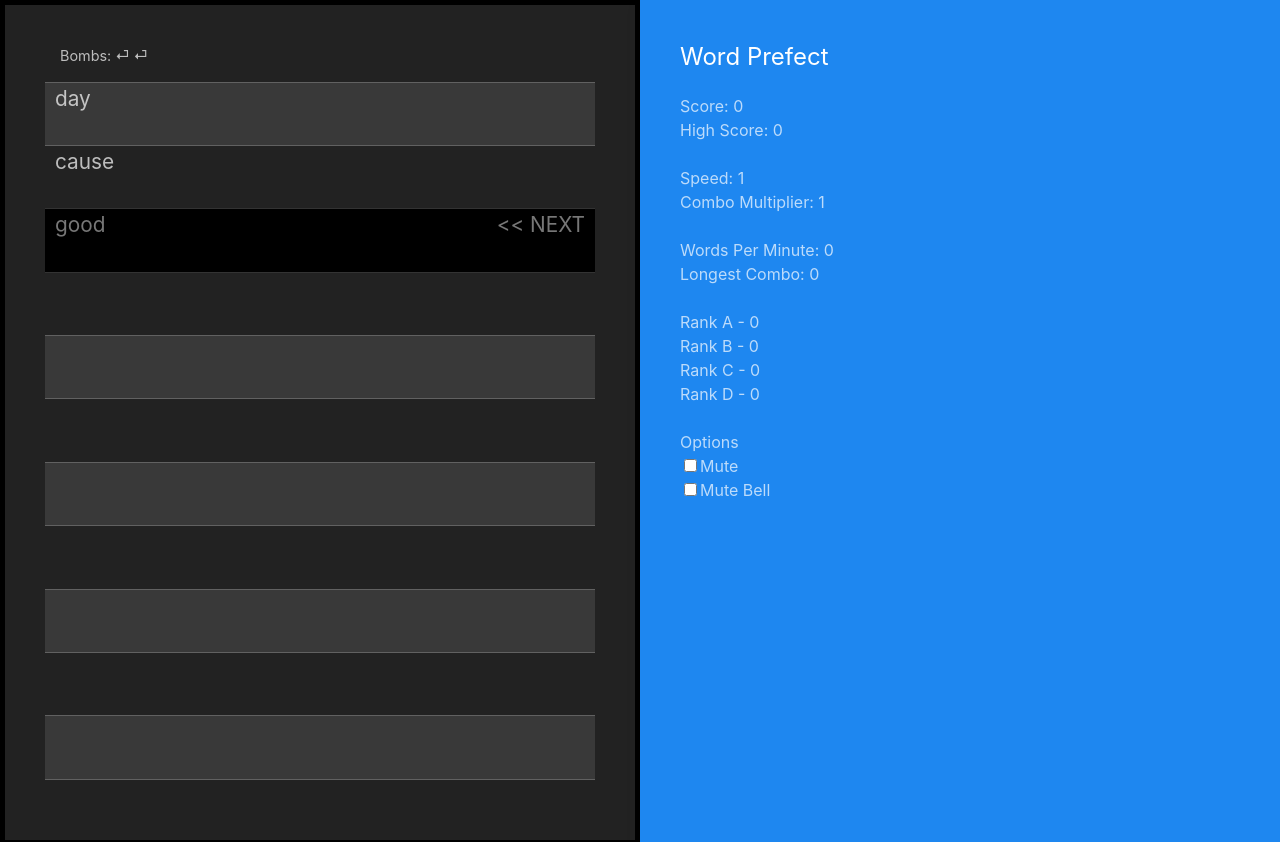
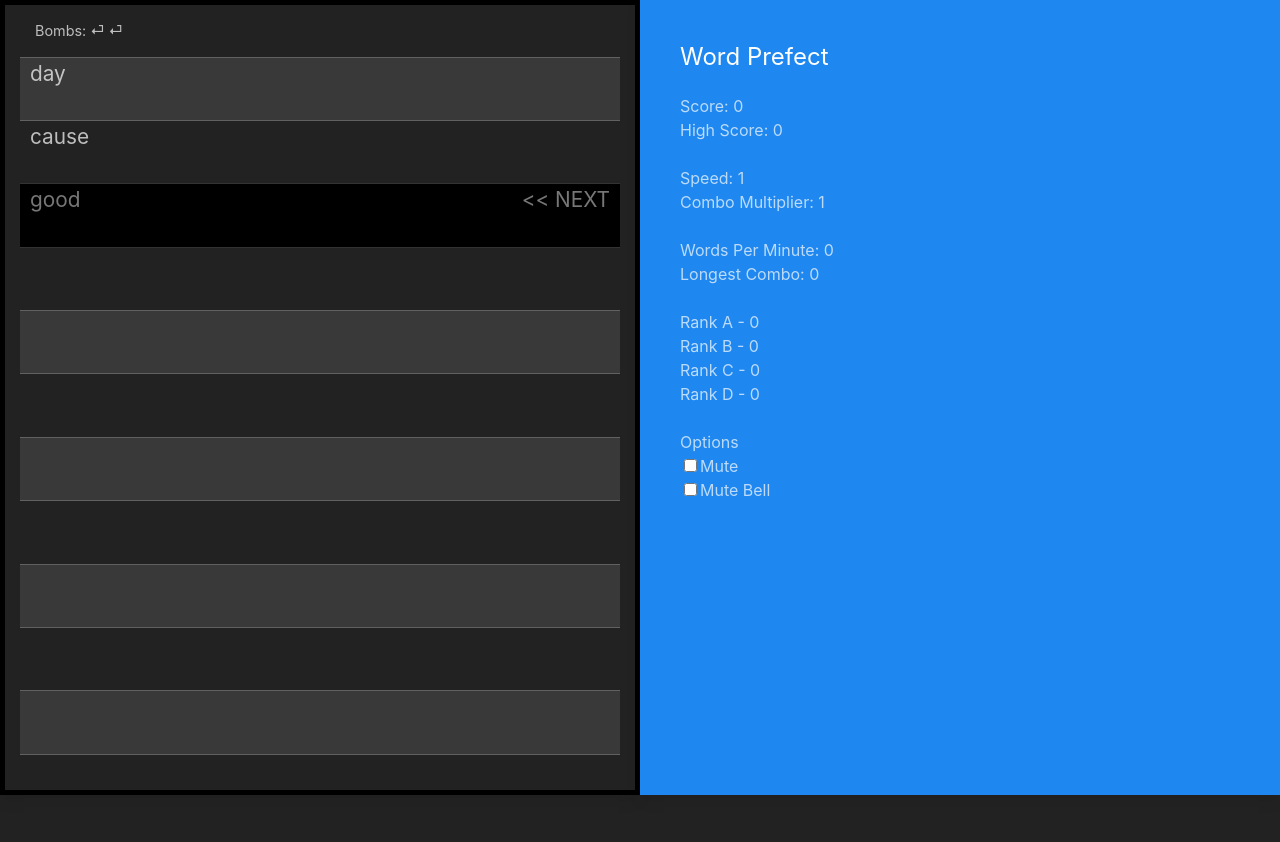
Before and after one commit to cij11/typing-game, a React (Create React App) app: page /typing-game/game in a window 1280 px wide. Shown: the top 842 px of the page. Built offline with nearby package versions, Linux system fonts and the light colour scheme.

Commit message:
Smaller padding

```diff
--- a/src/components/Game.tsx
+++ b/src/components/Game.tsx
@@ -38,7 +38,7 @@ export default class Game extends React.Component<Props> {
                 <div className="uk-container-large uk-flex">
                     <div
                         style={borderStyle}
-                        className="uk-width-1-2 uk-card uk-card-secondary uk-card-body"
+                        className="uk-width-1-2 uk-card uk-card-secondary uk-card-body uk-padding-small"
                     >
                         <Bombs bombs={this.props.score.bombs} />
                         <div>
```
